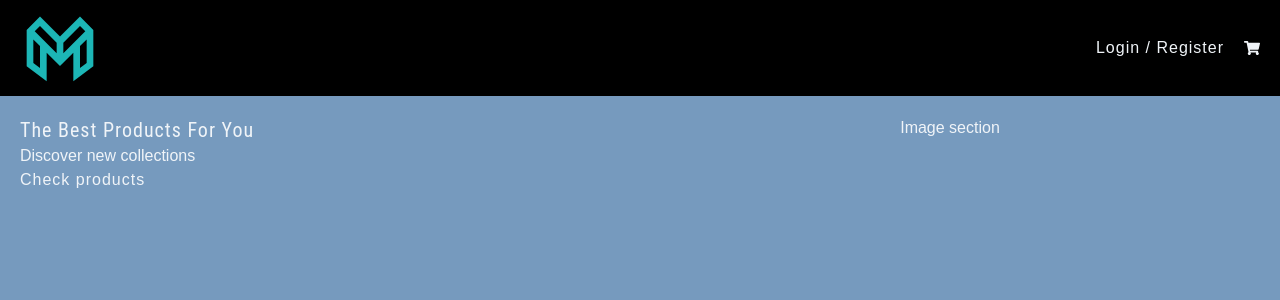
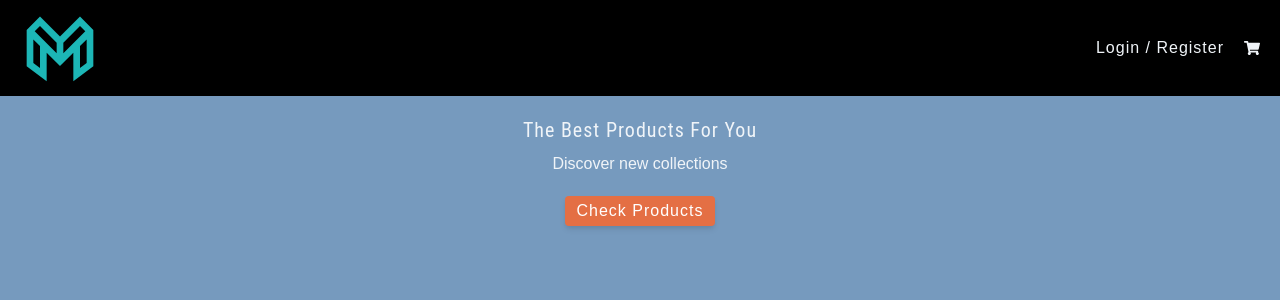
Before and after one commit to Ayrow/eshop-training, a React (Create React App) app in the folder client/: page / in a window 1280 px wide. Shown: the top 300 px of the page. Built offline with nearby package versions, Linux system fonts and the light colour scheme.

Commit message:
added some changes to header for homepage

```diff
--- a/client/src/components/HomeHeader.tsx
+++ b/client/src/components/HomeHeader.tsx
@@ -1,14 +1,15 @@
 import { Link } from 'react-router-dom';
 
-const HomeHeader = () => {
+const HomeHeader: React.FC = () => {
   return (
-    <div className='grid grid-cols-2'>
-      <div>
+    <div className=' h-full flex justify-center'>
+      <div className='flex flex-col items-center'>
         <h1 className='text-xl'>The best products for you</h1>
-        <p>Discover new collections</p>
-        <Link to='/products'>Check products</Link>
+        <p className='mt-2'>Discover new collections</p>
+        <Link to='/products' className='btn mt-5'>
+          Check products
+        </Link>
       </div>
-      <div className='flex justify-center'>Image section</div>
     </div>
   );
 };
```
